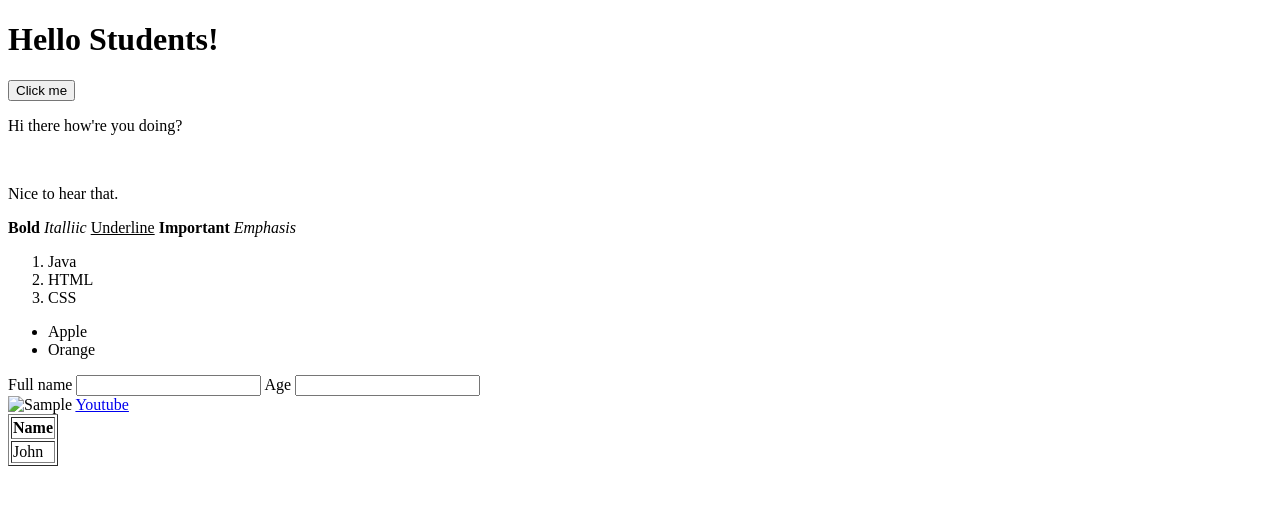
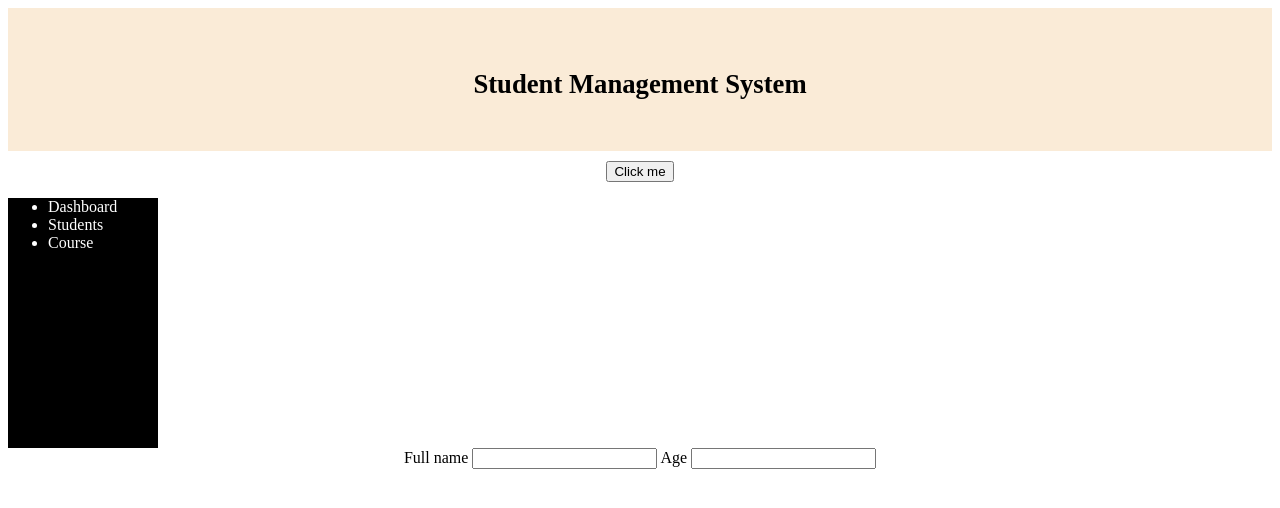
Before and after one commit to joshminex/SMS, a plain HTML site: page Index.html in a window 1280 px wide. Drawn offline with Linux system fonts and the light colour scheme.

Commit message:
Friday jul 24

```diff
--- a/Index.html
+++ b/Index.html
@@ -8,47 +8,57 @@
 <script src = "Script.js"></script>
 
 </head>
+<div class = "wholeBody">
+<body>
+<div class = "header">
+    <h1>Student Management System</h1>
+</div>
+<div class = "buttona">
+<button onclick = "sayHello()"> Click me </button>
+</div>
+<!-- <br>
+    <p>Nice to hear that.</p> -->
 
-<body>
-
-<h1>Hello Students!</h1>
-
-
-<button onclick = "sayHello()"> Click me </button>
-
-<div class = "paragraph">
-    <p>Hi there how're you doing?</p>
-    <br>
-    <p>Nice to hear that.</p>
-
-    <b>Bold</b>
+    <!-- <b>Bold</b>
     <i>Italliic</i>
     <u>Underline</u>
     <strong>Important</strong>
-    <em>Emphasis</em>
+    <em>Emphasis</em> -->
 
-</div>
 
-<ol>
+
+<!-- <ol>
     <li>Java</li>
     <li>HTML</li>
     <li>CSS</li>
-</ol>
+</ol> -->
+<div class = "sidebar">
+    <ul>
+        <div class = "sidebarList">
+            <li>Dashboard</li>
+            <li>Students</li>
+            <li>Course</li>
+        </div>
+    </ul>
+</div>
 
-<ul>
+
+<!-- <ul>
     <li>Apple</li>
     <li>Orange</li>
-</ul>
+</ul> -->
+<div class = "studentForm">
 <form>
     <label>Full name</label>
     <input type = "text">
     <label>Age</label>
     <input type = "number">
 </form>
-<img src = "C:\Users\Student\Downloads\pexels-ivan-s-9628832.jpg" alt="Sample" width = 250 height = 250>
-<a href = "https://www.youtube.com/">Youtube</a>
+</div>
+<!-- <img src = "C:\Users\Student\Downloads\pexels-ivan-s-9628832.jpg" alt="Sample" width = 250 height = 250> -->
+<!-- <a href = "https://www.youtube.com/">Youtube</a> -->
 
-<table border = "1">
+<!-- <table border = "1">
     <tr>
         <th>Name</th>
     </tr>
@@ -56,7 +66,8 @@
     <tr>
         <td>John</td>
     </tr>
-</table>
+</table> -->
 
 </body>
+</div>
 </html>
--- a/Style.css
+++ b/Style.css
@@ -1,3 +1,41 @@
-.bodycontent{
+title{
+   text-align: center;
+}
+
+.header{
+   text-align: center;
+   height: 100px;
+   padding-top: 43px;
+   font-size: smaller;
+   font-weight: lighter;
+   background-color: antiquewhite;
+}
+
+.buttona{
+   margin: 10px;
+   text-align: center;
+}
+
+button:hover{
+   background-color: rgb(12, 12, 12);
+   color: white;
+}
+
+.sidebar{
+   justify-content: center;
    align-items: center;
+   color: white;
+   background-color: black;
+   width: 150px;
+   height: 250px;
 }
+
+.sidebarList{
+   align-items: center;
+   justify-content: center;
+   text-align: justify;
+}
+
+.studentForm{
+   text-align: center;
+}
```
